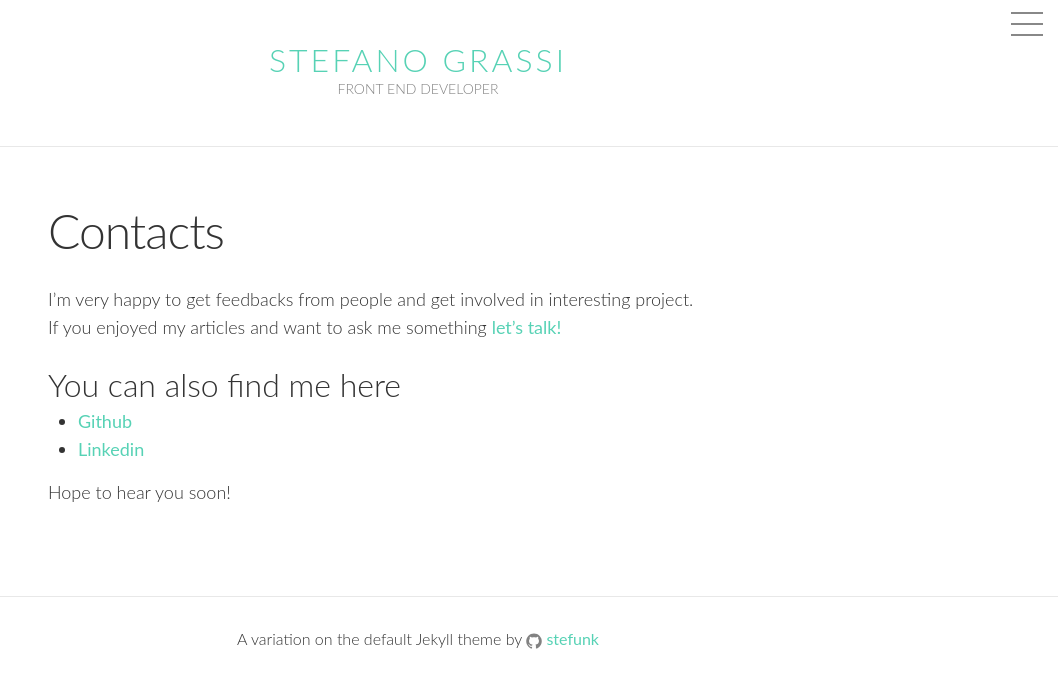
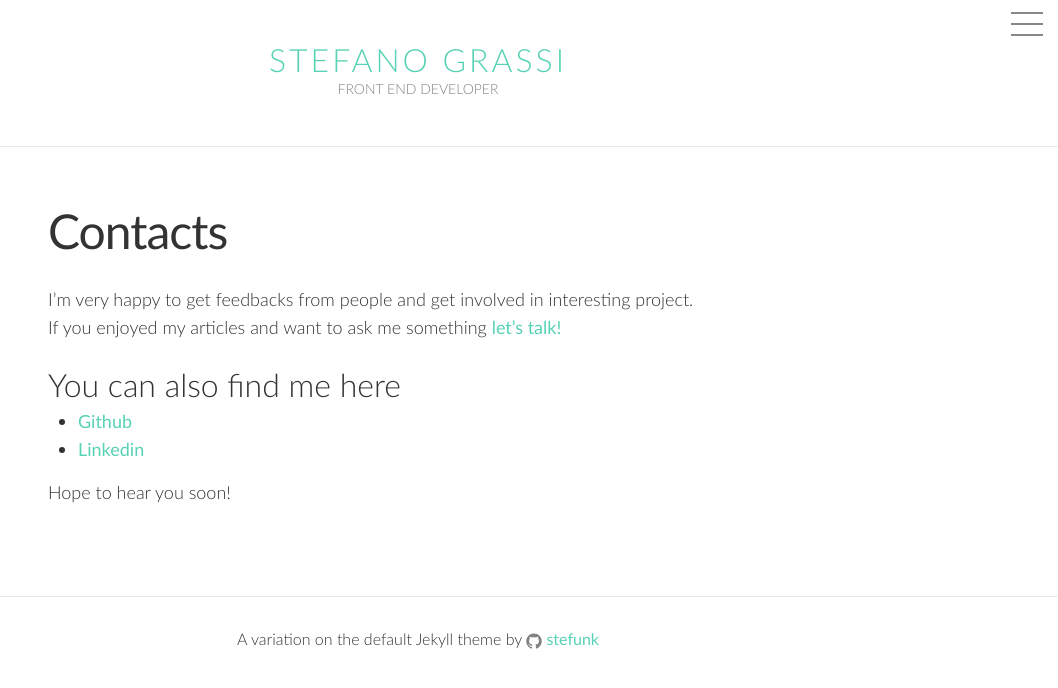
Before and after one commit to stefunk/stefunk.github.io, a Jekyll site: the page built from contact/index.md, in a window 1280 px wide. Shown: the top 688 px of the page, without its empty margins (222-1280 px from the left). Built offline with Jekyll 4.4.1, drawn with Linux system fonts in a browser that asks for light colours; nearby versions of some CDN libraries; Markdown is read by kramdown in place of the engine named in the settings.

```diff
--- a/_includes/scripts/loadCss.html
+++ b/_includes/scripts/loadCss.html
@@ -1,5 +1,4 @@
 <script type="text/javascript">
 {% include scripts/loadCss.js%}
 loadCSS("/css/main.css");
-//loadCSS("http://fonts.googleapis.com/css?family=Lato:300,400");
 </script>
--- a/_sass/_layout.scss
+++ b/_sass/_layout.scss
@@ -204,6 +204,7 @@
 
 .post-title {
     font-size: 48px;
+    font-weight: 400;
     letter-spacing: -1px;
     line-height: 1;
 
--- a/css/main.scss
+++ b/css/main.scss
@@ -52,6 +52,45 @@ $post-line-height: 28px;
   transition: all 500ms ease-out;
 }
 
+// Fonts
+$fonts-dir: "/fonts/LatoLatin/";
+@font-face {
+  font-family: 'Lato';
+  src: url('#{$fonts-dir}LatoLatin-Regular.eot'); /* IE9 Compat Modes */
+  src: local('Lato Regular'), local('Lato-Regular'),
+  url('#{$fonts-dir}LatoLatin-Regular.eot?#iefix') format('embedded-opentype'), /* IE6-IE8 */
+  url('#{$fonts-dir}LatoLatin-Regular.woff') format('woff'), /* Modern Browsers */
+  url('#{$fonts-dir}LatoLatin-Regular.ttf') format('truetype');
+  font-style: normal;
+  font-weight: 400;
+  text-rendering: optimizeLegibility;
+}
+
+@font-face {
+  font-family: 'Lato';
+  src: url('#{$fonts-dir}LatoLatinLight-Regular.eot'); /* IE9 Compat Modes */
+  src: local('Lato Light'), local('Lato-Light'),
+  url('#{$fonts-dir}LatoLatinLight-Regular.eot?#iefix') format('embedded-opentype'), /* IE6-IE8 */
+  url('#{$fonts-dir}LatoLatinLight-Regular.woff') format('woff'), /* Modern Browsers */
+  url('#{$fonts-dir}LatoLatinLight-Regular.ttf') format('truetype');
+  font-style: normal;
+  font-weight: 300;
+  text-rendering: optimizeLegibility;
+}
+
+@font-face {
+  font-family: 'Lato';
+  src: url('#{$fonts-dir}LatoLatin-Bold.eot'); /* IE9 Compat Modes */
+  src: local('Lato Bold'), local('Lato-Bold'),
+  url('#{$fonts-dir}LatoLatin-Bold.eot?#iefix') format('embedded-opentype'), /* IE6-IE8 */
+  url('#{$fonts-dir}LatoLatin-Bold.woff') format('woff'), /* Modern Browsers */
+  url('#{$fonts-dir}LatoLatin-Bold.ttf') format('truetype');
+  font-style: normal;
+  font-weight: bold;
+  text-rendering: optimizeLegibility;
+}
+
+
 
 // Import partials from `sass_dir` (defaults to `_sass`)
 @import
```
Also changed, not shown: _includes/critical.css (+25 -0 lines), _includes/critical.min.css.
